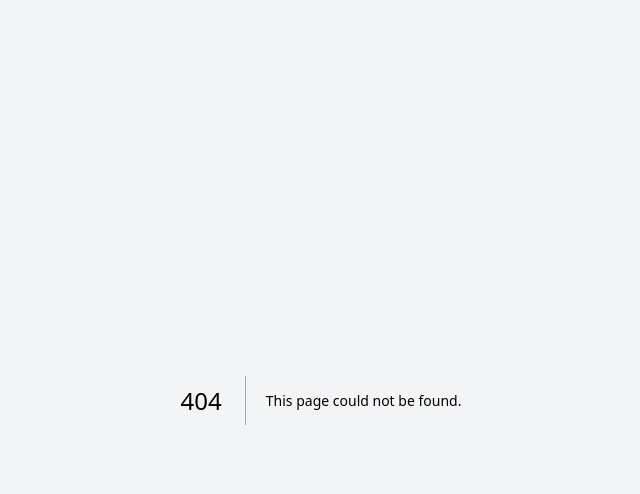
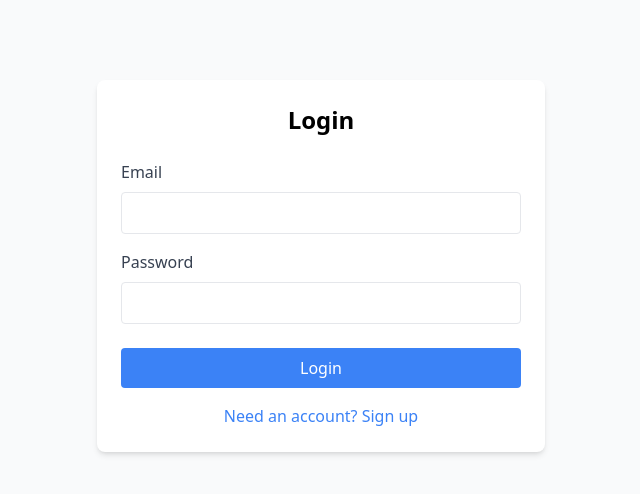
Before and after one commit to reganthompson23/journalr, a Next.js app: page /auth in a window 1280 px wide. Before the commit this address had no page. Shown: the top 494 px of the page, without its empty margins (319-959 px from the left). Built offline with nearby package versions, Linux system fonts and the light colour scheme.

Commit message:
Add working auth form with login/signup and redirect

```diff
--- a/package.json
+++ b/package.json
@@ -10,7 +10,7 @@
     "db:migrate": "prisma migrate deploy",
     "db:push": "prisma db push",
     "db:studio": "prisma studio",
-    "dev": "next dev --turbo",
+    "dev": "next dev -p 3000",
     "format:check": "prettier --check \"**/*.{ts,tsx,js,jsx,mdx}\" --cache",
     "format:write": "prettier --write \"**/*.{ts,tsx,js,jsx,mdx}\" --cache",
     "postinstall": "prisma generate",
--- /dev/null
+++ b/src/app/auth/page.tsx
@@ -0,0 +1,11 @@
+'use client'
+
+import AuthForm from '../components/AuthForm'  // Updated path
+
+export default function AuthPage() {
+  return (
+    <div className="min-h-screen bg-gray-50 py-12">
+      <AuthForm />
+    </div>
+  )
+}
--- /dev/null
+++ b/src/app/components/AuthForm.tsx
@@ -0,0 +1,107 @@
+'use client'
+
+import { useState } from 'react'
+import { useRouter } from 'next/navigation'
+import { supabase } from '../../lib/supabase'
+
+export default function AuthForm() {
+  const router = useRouter()
+  const [email, setEmail] = useState('')
+  const [password, setPassword] = useState('')
+  const [isLoading, setIsLoading] = useState(false)
+  const [error, setError] = useState<string | null>(null)
+  const [mode, setMode] = useState<'login' | 'signup'>('login')
+
+  const handleSubmit = async (e: React.FormEvent) => {
+    e.preventDefault()
+    setIsLoading(true)
+    setError(null)
+
+    try {
+      if (mode === 'signup') {
+        const { error, data } = await supabase.auth.signUp({
+          email,
+          password,
+        })
+        if (error) throw error
+        if (data.user) {
+          console.log('Signup successful:', data.user)
+          router.push('/')
+        }
+      } else {
+        const { error, data } = await supabase.auth.signInWithPassword({
+          email,
+          password,
+        })
+        if (error) throw error
+        if (data.user) {
+          console.log('Login successful:', data.user)
+          router.push('/')
+        }
+      }
+    } catch (err) {
+      setError(err instanceof Error ? err.message : 'An error occurred')
+    } finally {
+      setIsLoading(false)
+    }
+  }
+
+  return (
+    <div className="max-w-md mx-auto mt-8 p-6 bg-white rounded-lg shadow-md">
+      <h2 className="text-2xl font-bold mb-6 text-center">
+        {mode === 'login' ? 'Login' : 'Sign Up'}
+      </h2>
+
+      {error && (
+        <div className="mb-4 p-3 bg-red-100 text-red-700 rounded">
+          {error}
+        </div>
+      )}
+
+      <form onSubmit={handleSubmit}>
+        <div className="mb-4">
+          <label className="block text-gray-700 mb-2" htmlFor="email">
+            Email
+          </label>
+          <input
+            id="email"
+            type="email"
+            value={email}
+            onChange={(e) => setEmail(e.target.value)}
+            className="w-full p-2 border rounded focus:outline-none focus:ring-2 focus:ring-blue-400"
+            required
+          />
+        </div>
+
+        <div className="mb-6">
+          <label className="block text-gray-700 mb-2" htmlFor="password">
+            Password
+          </label>
+          <input
+            id="password"
+            type="password"
+            value={password}
+            onChange={(e) => setPassword(e.target.value)}
+            className="w-full p-2 border rounded focus:outline-none focus:ring-2 focus:ring-blue-400"
+            required
+          />
+        </div>
+
+        <button
+          type="submit"
+          disabled={isLoading}
+          className="w-full bg-blue-500 text-white p-2 rounded hover:bg-blue-600 focus:outline-none focus:ring-2 focus:ring-blue-400 disabled:opacity-50"
+        >
+          {isLoading ? 'Loading...' : mode === 'login' ? 'Login' : 'Sign Up'}
+        </button>
+      </form>
+
+      <button
+        onClick={() => setMode(mode === 'login' ? 'signup' : 'login')}
+        className="w-full mt-4 text-blue-500 hover:text-blue-600"
+      >
+        {mode === 'login' ? 'Need an account? Sign up' : 'Have an account? Login'}
+      </button>
+    </div>
+  )
+}
```
Also changed, not shown: 1 other file (tests, documents, lock files or other folders).
